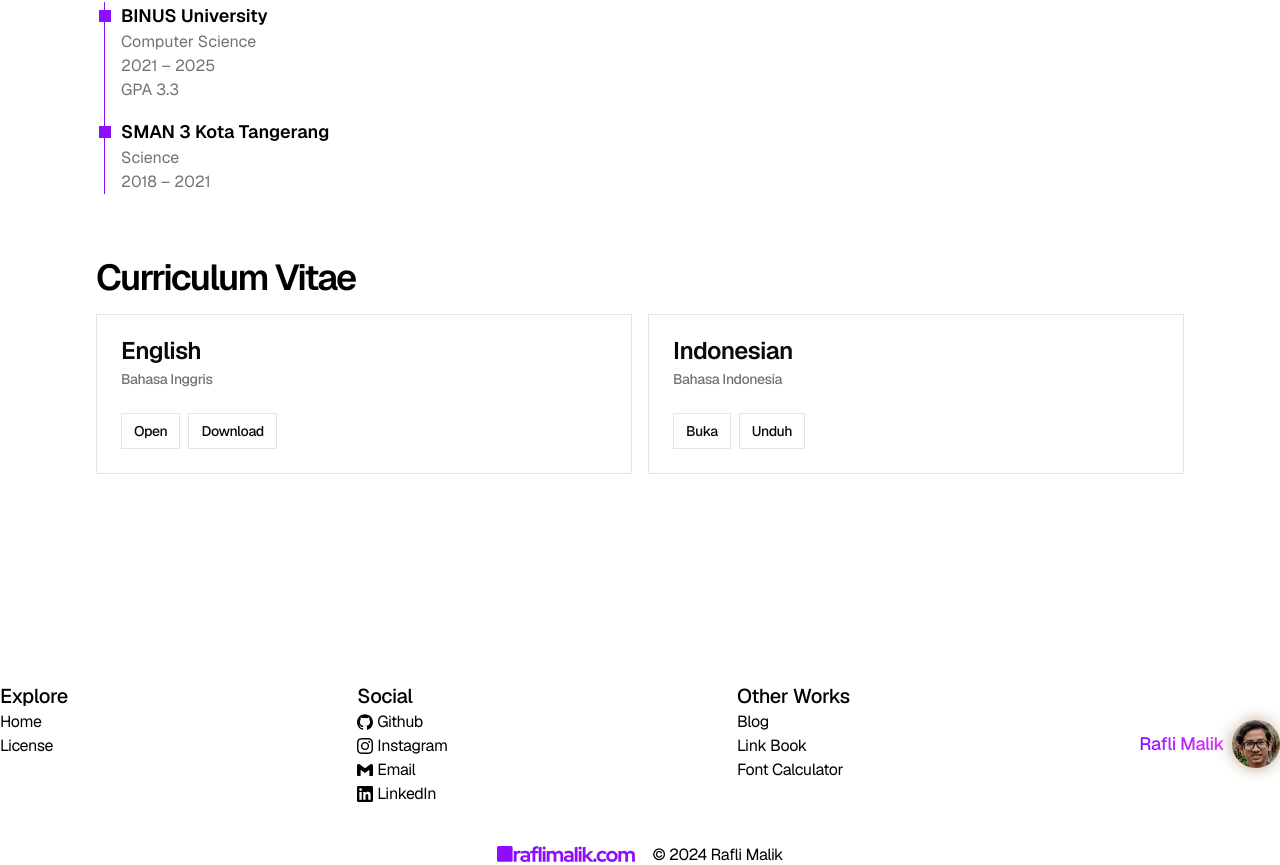
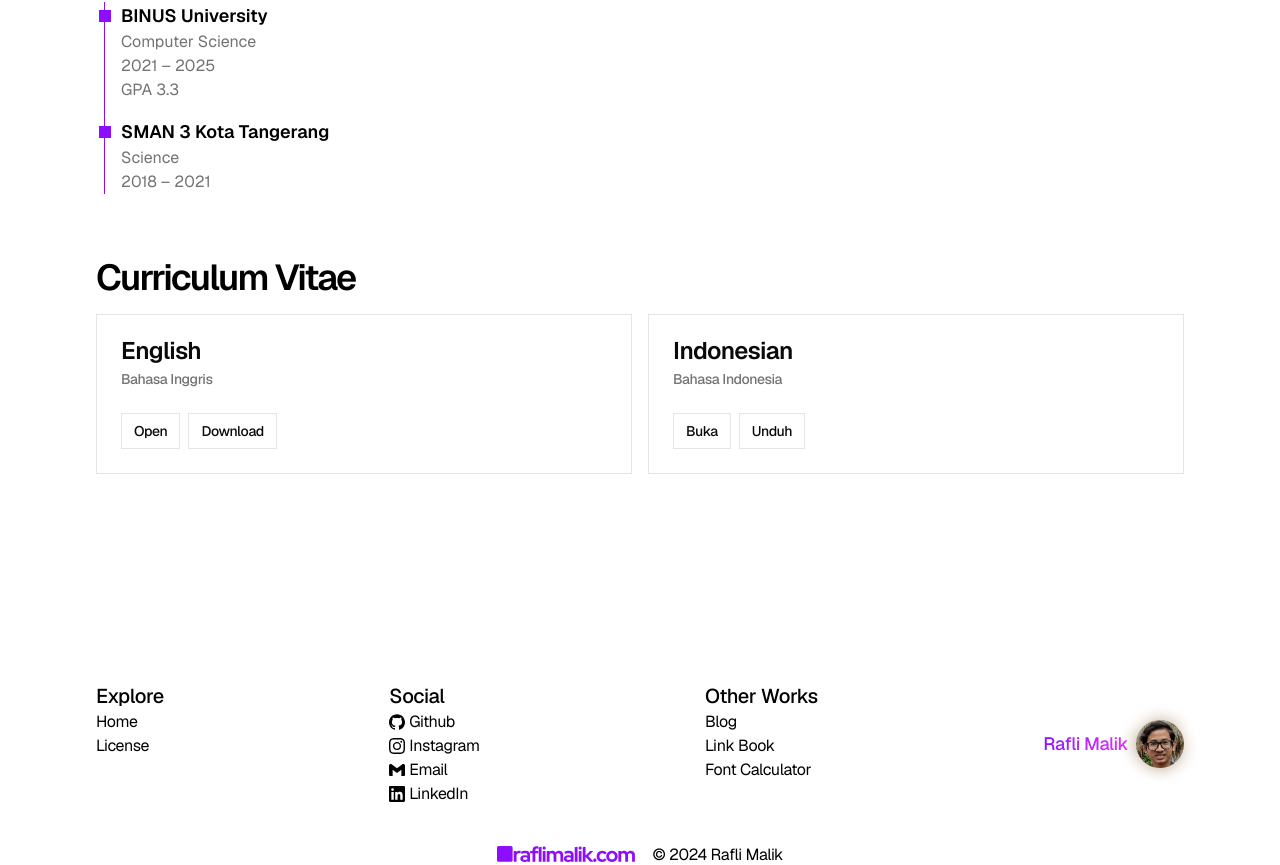
Before and after one commit to RMalik777/porto, a Next.js app: page / in a window 1280 px wide. Shown: the part 3893-4758 px from the top of the page. Built offline with nearby package versions, Linux system fonts and the light colour scheme.

Commit message:
fix: fix padding

```diff
--- a/components/footer.tsx
+++ b/components/footer.tsx
@@ -67,7 +67,7 @@ const linkParent = [
 
 export function Footer() {
 	return (
-		<footer className="mt-10 flex w-full flex-col items-start justify-center gap-6 text-black sm:gap-6 md:gap-8 lg:gap-10 dark:text-white">
+		<footer className="mt-10 flex w-full flex-col items-start justify-center gap-6 px-6 text-black sm:gap-6 sm:px-10 md:gap-8 md:px-14 lg:gap-10 lg:px-20 xl:px-24 dark:text-white">
 			<div className="flex w-full flex-col items-start justify-between gap-4 tracking-tight sm:flex-row sm:gap-0">
 				{linkParent.map((linkList) => {
 					return (
```
